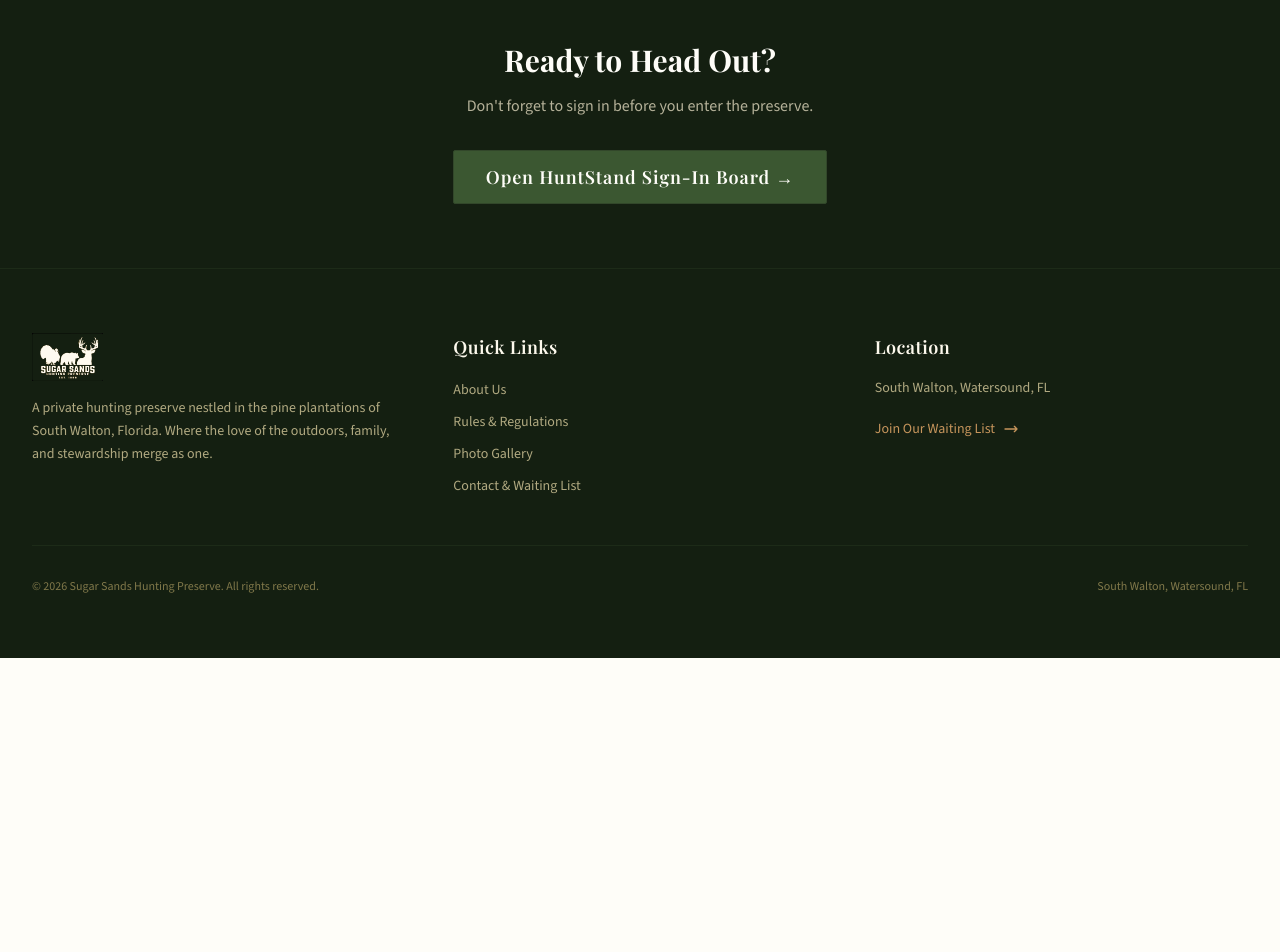
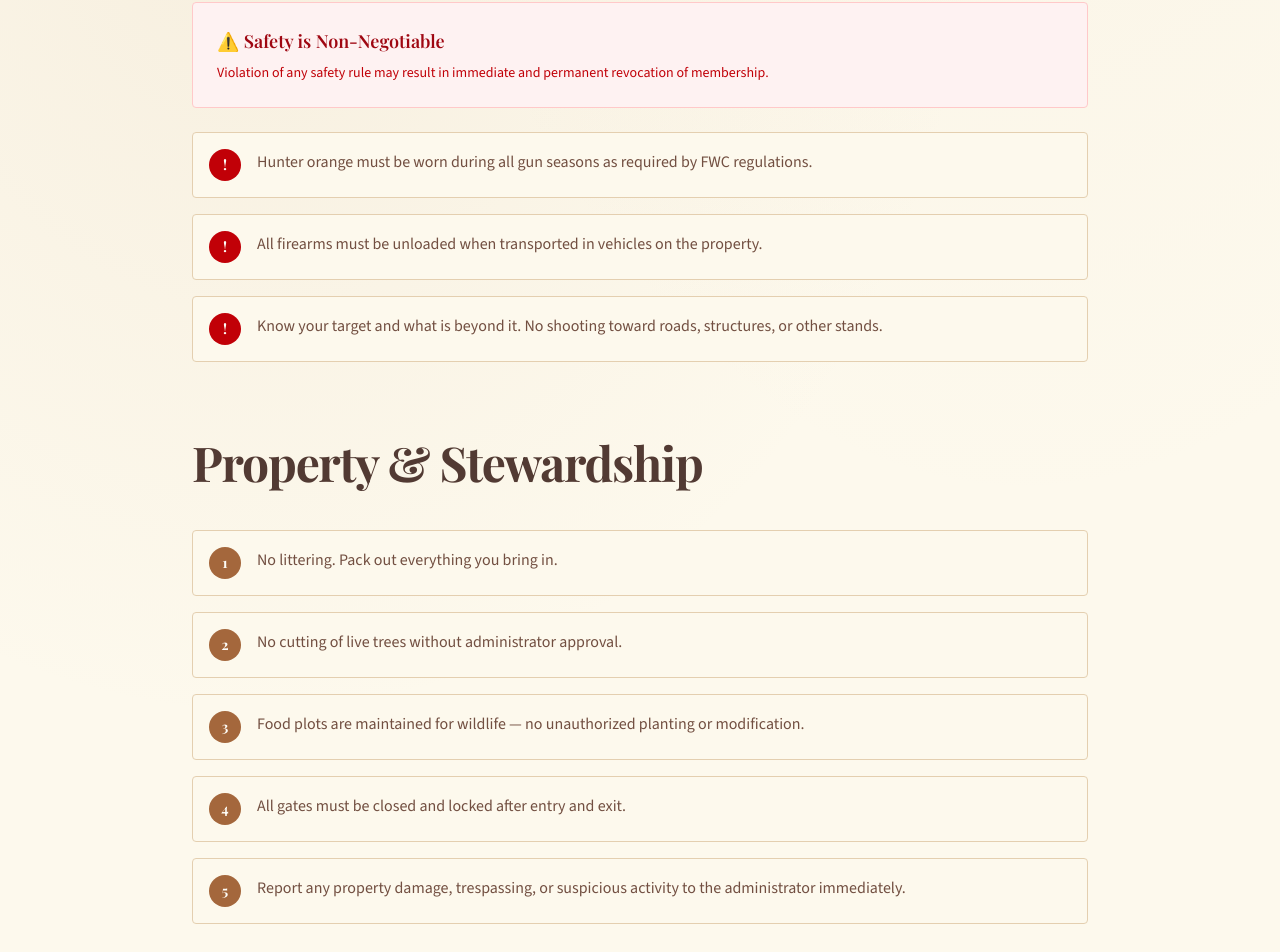
Before and after one commit to heathporter2155-eng/sugar-sands-hunting-preserve, a Next.js app: page /rules in a window 1280 px wide. Shown: the part 1750-2702 px from the top of the page. Before the commit the page ends 2408 px from the top, so only its background shows below. Built offline with nearby package versions, Linux system fonts and the light colour scheme; a web font is replaced by a local one.

Commit message:
Add back Safety Requirements and Property & Stewardship sections with Heath's edits

```diff
--- a/src/app/rules/page.tsx
+++ b/src/app/rules/page.tsx
@@ -77,6 +77,54 @@ export default function RulesPage() {
               ))}
             </div>
           </div>
+
+          {/* Safety Requirements */}
+          <div className="mb-16">
+            <h2 className="section-heading mb-8">Safety Requirements</h2>
+            <div className="bg-red-50 border border-red-200 rounded-sm p-6 mb-6">
+              <p className="text-red-800 font-display font-semibold text-lg mb-2">
+                ⚠️ Safety is Non-Negotiable
+              </p>
+              <p className="text-red-700 text-sm">
+                Violation of any safety rule may result in immediate and permanent revocation of membership.
+              </p>
+            </div>
+            <div className="space-y-4">
+              {[
+                "Hunter orange must be worn during all gun seasons as required by FWC regulations.",
+                "All firearms must be unloaded when transported in vehicles on the property.",
+                "Know your target and what is beyond it. No shooting toward roads, structures, or other stands.",
+              ].map((rule, i) => (
+                <div key={i} className="flex gap-4 p-4 bg-cream-100 border border-earth-200 rounded-sm">
+                  <span className="flex-shrink-0 w-8 h-8 bg-red-700 text-cream-50 rounded-full flex items-center justify-center font-display font-bold text-sm">
+                    !
+                  </span>
+                  <p className="text-bark-700 leading-relaxed">{rule}</p>
+                </div>
+              ))}
+            </div>
+          </div>
+
+          {/* Property & Stewardship */}
+          <div className="mb-16">
+            <h2 className="section-heading mb-8">Property & Stewardship</h2>
+            <div className="space-y-4">
+              {[
+                "No littering. Pack out everything you bring in.",
+                "No cutting of live trees without administrator approval.",
+                "Food plots are maintained for wildlife — no unauthorized planting or modification.",
+                "All gates must be closed and locked after entry and exit.",
+                "Report any property damage, trespassing, or suspicious activity to the administrator immediately.",
+              ].map((rule, i) => (
+                <div key={i} className="flex gap-4 p-4 bg-cream-100 border border-earth-200 rounded-sm">
+                  <span className="flex-shrink-0 w-8 h-8 bg-earth-600 text-cream-50 rounded-full flex items-center justify-center font-display font-bold text-sm">
+                    {i + 1}
+                  </span>
+                  <p className="text-bark-700 leading-relaxed">{rule}</p>
+                </div>
+              ))}
+            </div>
+          </div>
         </div>
       </section>
 
```
